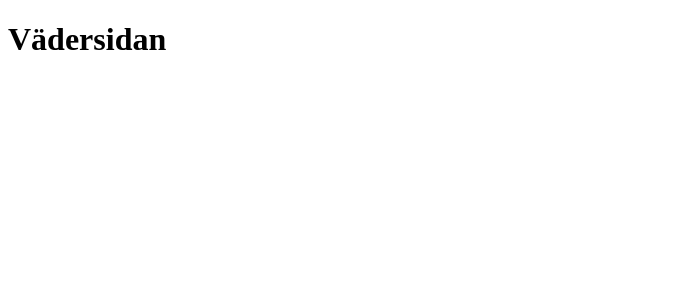
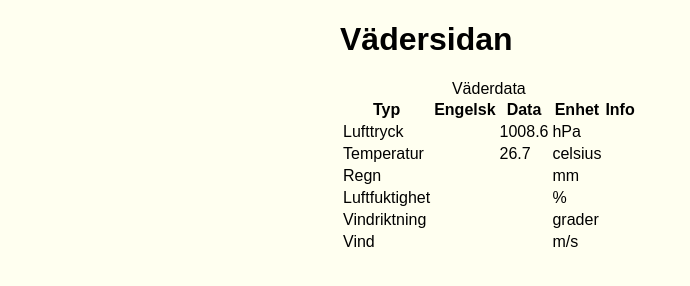
Before and after one commit to PetNil/yr_api, a plain HTML site: page index.html in a window 1280 px wide. Shown: the whole page, without its empty margins (0-690 px from the left). Drawn offline with Linux system fonts and the light colour scheme.

Commit message:
made a table. Inserted some data from JS.

```diff
--- a/css/site.css
+++ b/css/site.css
@@ -0,0 +1,14 @@
+
+
+body {
+    margin: 0;
+    padding: 0;
+    background-color: ivory;
+    font-family: Arial, Helvetica, sans-serif;
+}
+
+body > div {
+    width: 600px;
+    margin: 0 auto;
+    padding: 0;
+}
--- a/index.html
+++ b/index.html
@@ -28,10 +28,66 @@
 
 <body>
   <!-- your content here... -->
+  <div>
   <h1>Vädersidan</h1>
   <div>
+    <div>
+    <table>
+      <caption>Väderdata</caption>
+      <tr>
+        <th>Typ</th>
+        <th>Engelsk</th>
+        <th>Data</th>
+        <th>Enhet</th>
+        <th>Info</th>
+      </tr>
+      <tr>
+        <td>Lufttryck</td>
+        <td></td>
+        <td id="airpressure"></td>
+        <td>hPa</td>
+        <td></td>
+      </tr>
+      <tr>
+        <td>Temperatur</td>
+        <td></td>
+        <td id="temp"></td>
+        <td>celsius</td>
+        <td></td>
+      </tr>
+      <tr>
+        <td>Regn</td>
+        <td></td>
+        <td id="rain"></td>
+        <td>mm</td>
+        <td></td>
+      </tr>
+      <tr>
+        <td>Luftfuktighet</td>
+        <td></td>
+        <td id="hum"></td>
+        <td>%</td>
+        <td></td>
+      </tr>
+      <tr>
+        <td>Vindriktning</td>
+        <td></td>
+        <td id="direction"></td>
+        <td>grader</td>
+        <td></td>
+      </tr>
+      <tr>
+        <td>Vind</td>
+        <td></td>
+        <td id="wSpeed"></td>
+        <td>m/s</td>
+        <td></td>
+      </tr>
 
+    </table>
   </div>
+  </div>
+</div>
 
   <script type="text/javascript" src="javascript/index.js"></script>
   <!-- <script type="text/javascript" src="json/haga_121021.json"></script> -->
--- a/javascript/index.js
+++ b/javascript/index.js
@@ -2916,3 +2916,16 @@ console.log(data[1]);  // ger andra tidsserien
 var weatherSize = Object.keys(data).length;
 
 console.log(weatherSize);  // ger antalet tidsserier
+
+let weatherNow = data[0].data.instant.details;
+
+console.log(weatherNow);
+
+let airP = weatherNow.air_pressure_at_sea_level;
+let temp = weatherNow.air_temperature;
+
+console.log(airP);
+console.log(temp);
+
+document.getElementById("airpressure").innerHTML = airP;
+document.getElementById("temp").innerHTML = temp;
```
